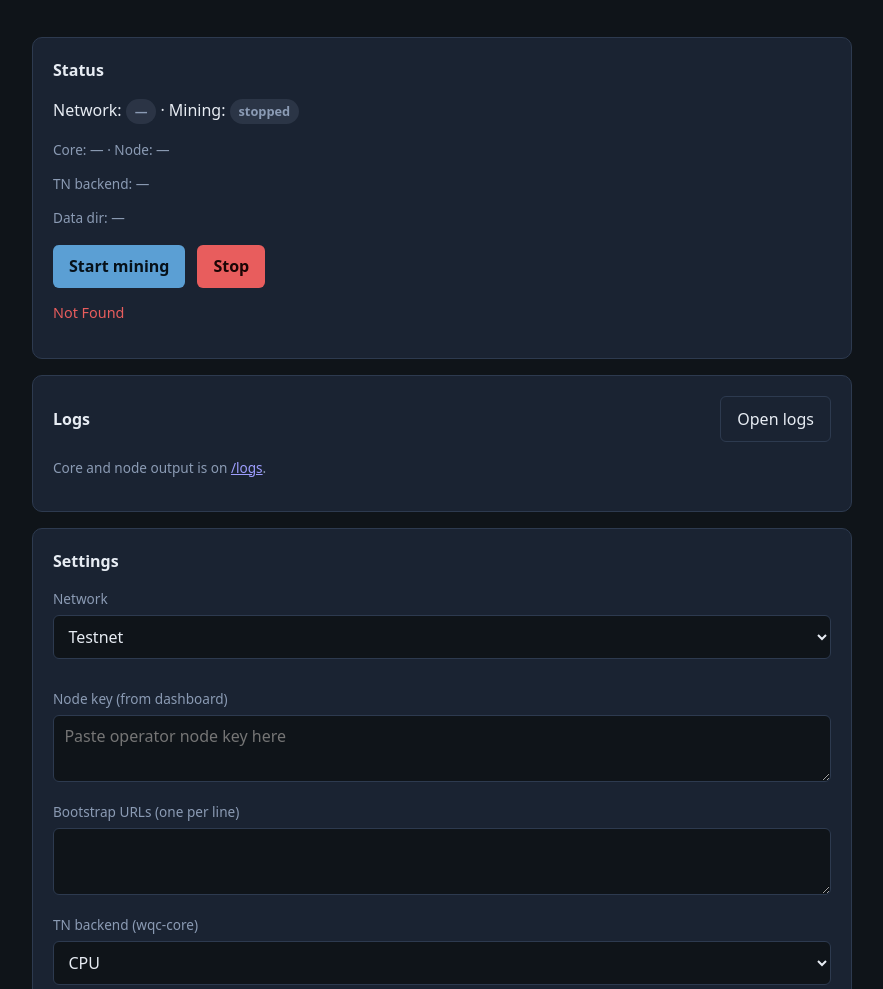
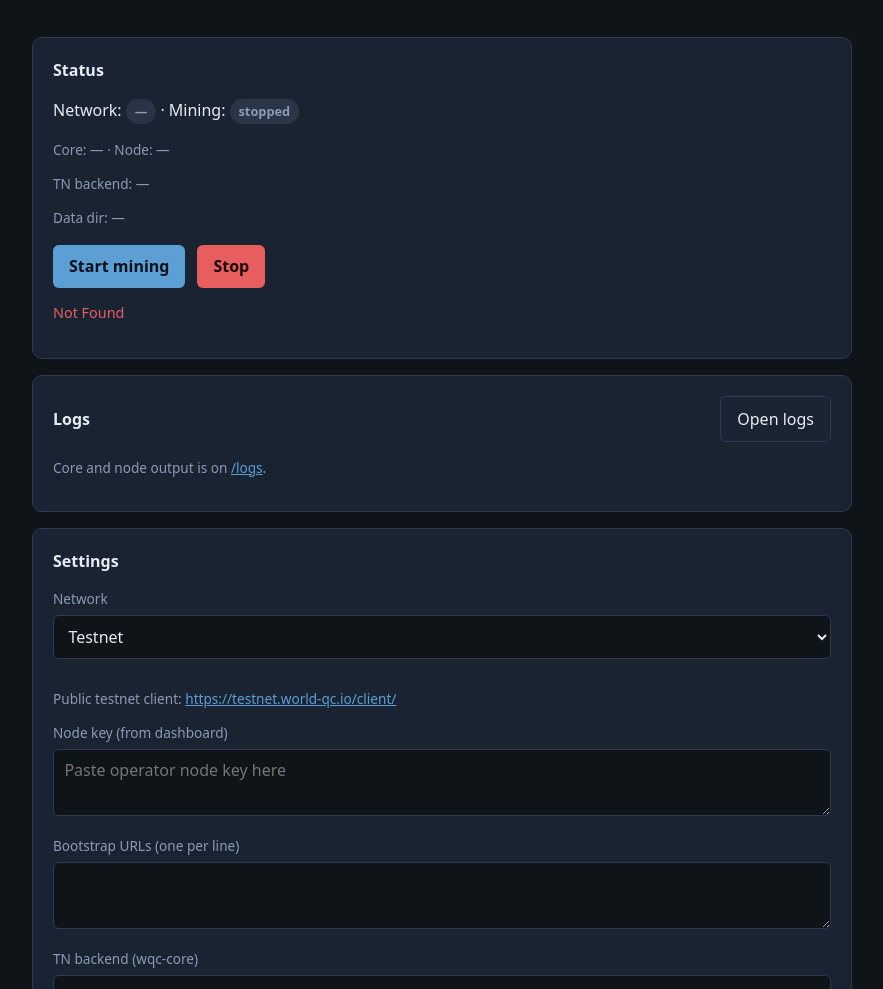
Before and after one commit to world-qc/wqc-miner, a plain HTML site: page static/index.html in a window 1280 px wide. Shown: the part 111-1100 px from the top of the page, without its empty margins (198-1081 px from the left). Drawn offline with Linux system fonts and the light colour scheme; no server answers.

Commit message:
docs(operator): cover mac launch, quit and client link (#10)
First mac operators hit the same confusions: the
internet-download confirm, no Terminal window, and orphaned
core/node processes after Force Quit.

- note the first-open confirm, the bouncing Dock icon, and
  Stop-before-Force-Quit in the packaging guide and README
- link the public testnet client from the admin UI testnet
  block, with accent styling for meta links

```diff
--- a/static/index.html
+++ b/static/index.html
@@ -105,6 +105,7 @@
       padding: 0.6rem 1rem;
     }
     .meta { font-size: 0.85rem; color: var(--muted); word-break: break-all; }
+    .meta a { color: var(--accent); }
     .network-panel { margin-bottom: 1rem; }
     .hidden { display: none; }
     .mock-note {
@@ -188,6 +189,7 @@
         </div>
 
         <div id="testnet-fields">
+          <p class="meta">Public testnet client: <a href="https://testnet.world-qc.io/client/" target="_blank" rel="noreferrer">https://testnet.world-qc.io/client/</a></p>
           <label for="node_key">Node key (from dashboard)</label>
           <textarea id="node_key" placeholder="Paste operator node key here" autocomplete="off"></textarea>
         </div>
```
Also changed, not shown: 2 other files.
